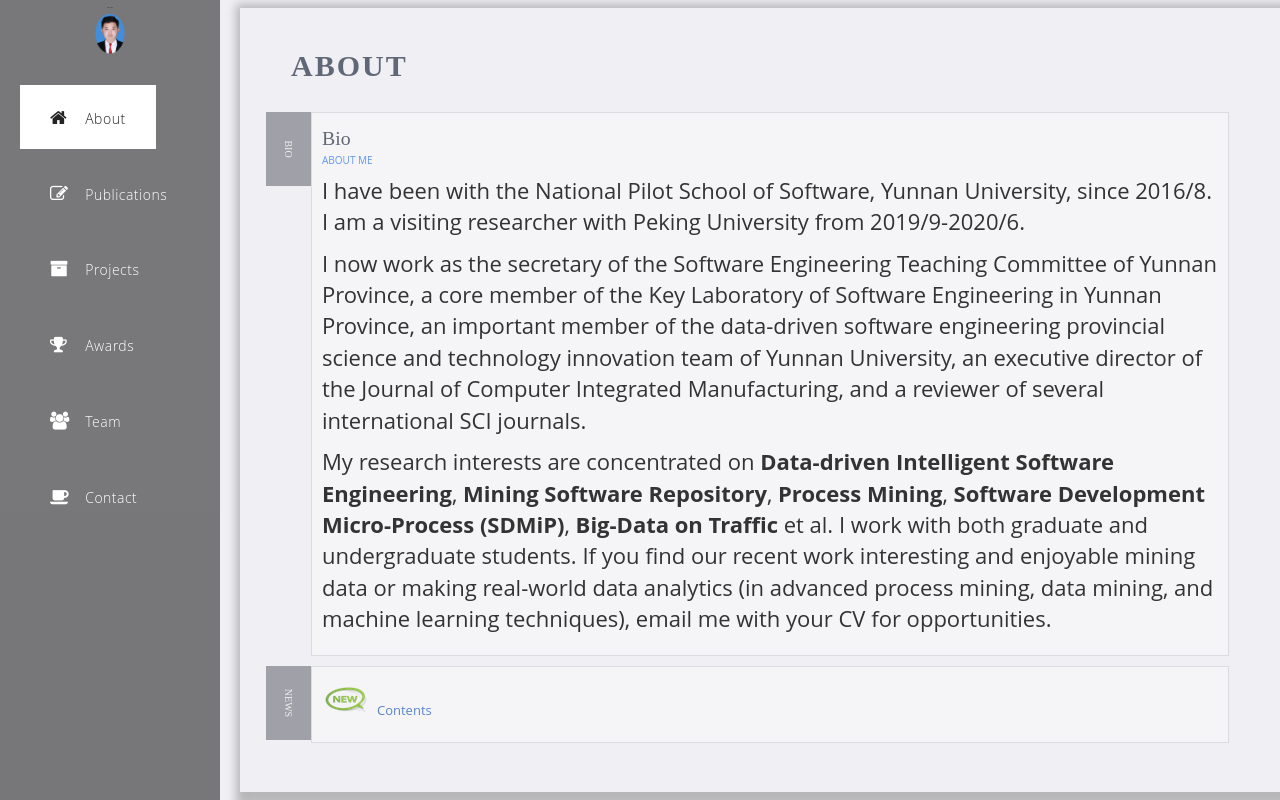
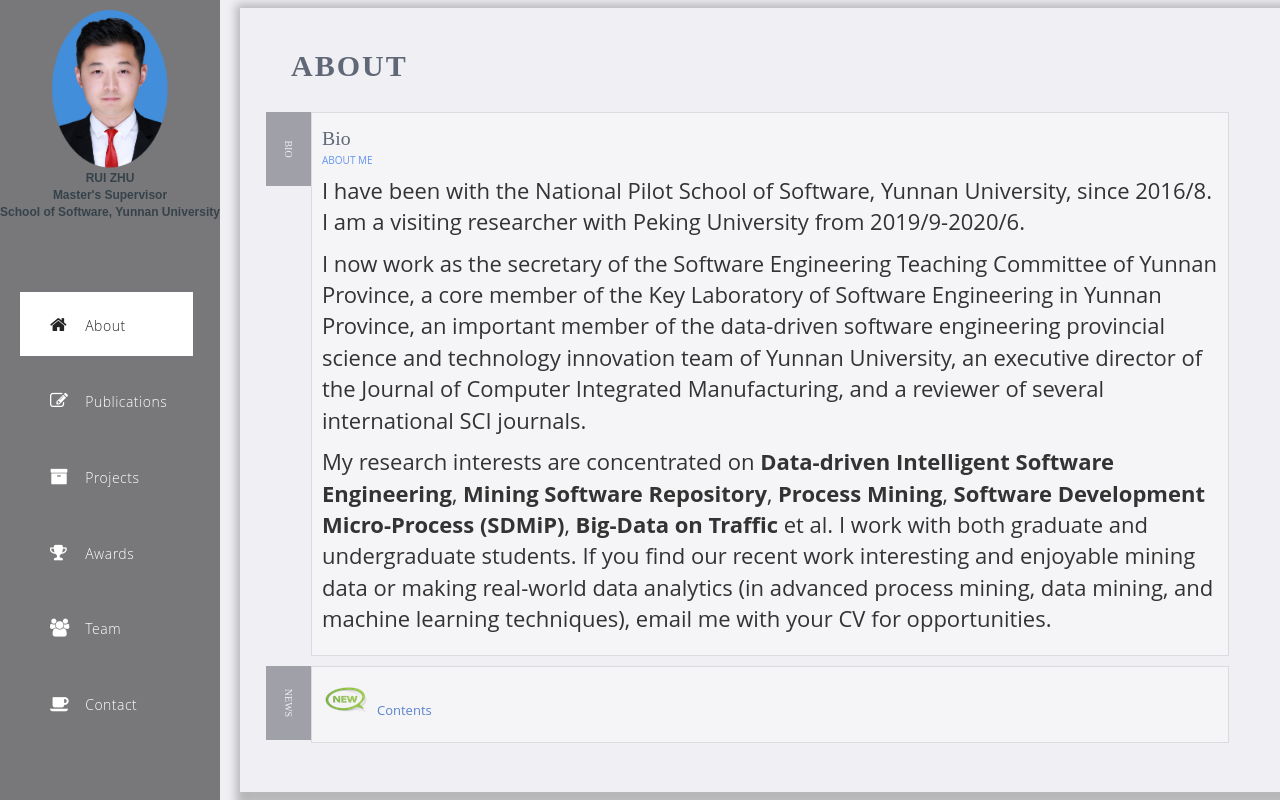
Before and after one commit to zhu-rui/zhurui.github.io, a plain HTML site: page index.html in a window 1280 px wide. Drawn offline with Linux system fonts and the light colour scheme.

Commit message:
修改nav

```diff
--- a/css/templatemo-main.css
+++ b/css/templatemo-main.css
@@ -93,7 +93,17 @@ h3 {
     font-weight: bold;
 }
 
+.logo {
+  margin : 10px 0px 0px 0px;
 
+}
+
+.abstract {
+  font-family: "Arial","Microsoft YaHei","黑体","宋体",sans-serif;
+  font-size: 12px;
+  font-weight:bold;
+  color:rgb(54,66,74);
+}
 
 nav {
 	/*top: 10vh;*/
@@ -122,13 +132,12 @@ nav ul li a {
 	font-size: 18px;
 }
 nav ul {
-    top: 10vh;
-  	position: absolute;
+  	position: relative;
 	  margin: auto;
   	text-align: left;
   	margin-left: 20px;
   	list-style-type: none;
-  	/*height: 48vh;*/
+    padding: 30% 0 0 0;
   	height: 48vh;
   	display: -webkit-box;
   	display: -ms-flexbox;
@@ -139,6 +148,7 @@ nav ul {
     flex-direction: column;
   	-ms-flex-pack: distribute;
     justify-content: space-around;
+
 }
 nav ul li {
 	margin: 25px 0px;
--- a/index.html
+++ b/index.html
@@ -29,19 +29,24 @@
 
 <body>
     <nav>
-        --<div class="logo">
-            <img src="img/zr.png" alt="" height="40" width="30">
+        <div class="logo">
+            <img src="img/zr.png" alt="" height="160" width="120">
         </div>
         <!--<div class="mini-logo">
             <img src="img/mini_logo.png" alt="">
         </div>-->
+        <div class="abstract">
+            RUI ZHU <br>
+            Master's Supervisor<br>
+            School of Software, Yunnan University
+        </div>
         <ul>
-            <li><a href="#1"><i class="fa fa-home"></i> <em>About</em></a></li>
+            <li><a href="#1"><i class="fa fa-home"></i> <em>About&ensp;&ensp;&ensp;&ensp;&ensp;</em></a></li>
             <li><a href="#2"><i class="fa fa-pencil-square-o"></i> <em>Publications</em></a></li>
-            <li><a href="#3"><i class="fa fa-archive"></i> <em>Projects</em></a></li>
-            <li><a href="#4"><i class="fa fa-trophy"></i> <em>Awards</em></a></li>
-            <li><a href="#5"><i class="fa fa-users"></i> <em>Team</em></a></li>
-            <li><a href="#6"><i class="fa fa-coffee"></i> <em>Contact</em></a></li>
+            <li><a href="#3"><i class="fa fa-archive"></i> <em>Projects&ensp;&ensp;&ensp;</em></a></li>
+            <li><a href="#4"><i class="fa fa-trophy"></i> <em>Awards&ensp;&ensp;&ensp;&ensp;</em></a></li>
+            <li><a href="#5"><i class="fa fa-users"></i> <em>Team&ensp;&ensp;&ensp;&ensp;&ensp;</em></a></li>
+            <li><a href="#6"><i class="fa fa-coffee"></i> <em>Contact&ensp;&ensp;&ensp;</em></a></li>
         </ul>
     </nav>
 
```
